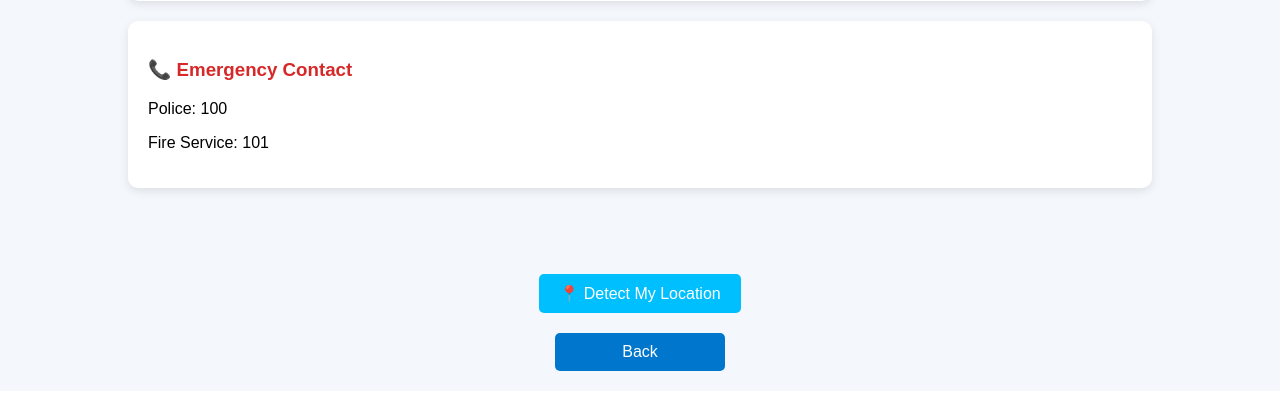
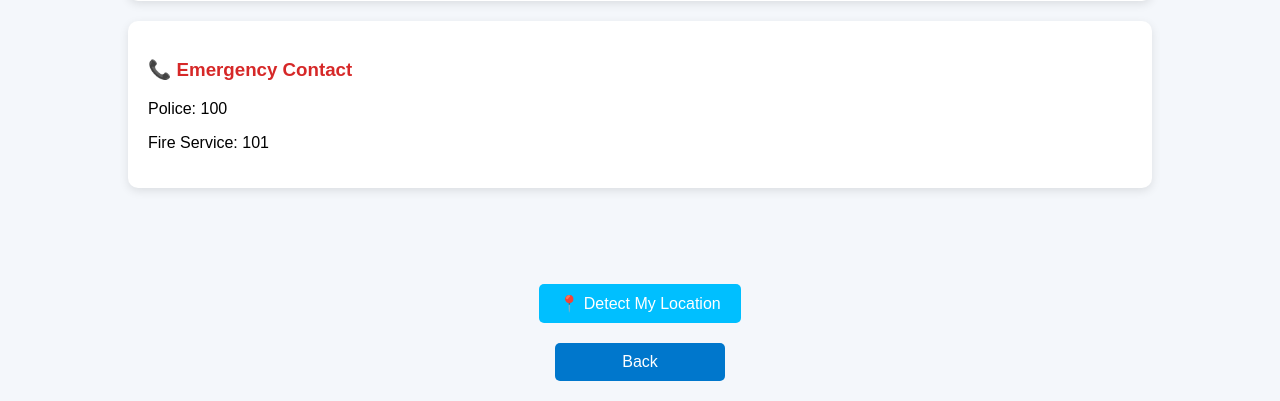
Before and after one commit to BandariAkshitha/RuralCareHub, a Flask app: page /emergency in a window 1280 px wide. Shown: the part 863-1264 px from the top of the page. Before the commit the page ends 1234 px from the top, so only its background shows below. Run offline with Flask 3, Linux system fonts and the light colour scheme; some libraries are stand-ins or nearby versions.

Commit message:
updated project

```diff
--- a/templates/emergency_contacts.html
+++ b/templates/emergency_contacts.html
@@ -149,7 +149,7 @@ Emergency Number:
 
 <br><br>
 
-<div style="text-align:center; margin-top:20px;">
+<div style="text-align:center; margin-top:30px;">
 
 <button onclick="getLocation()" style="
 background:#00bfff;
```
